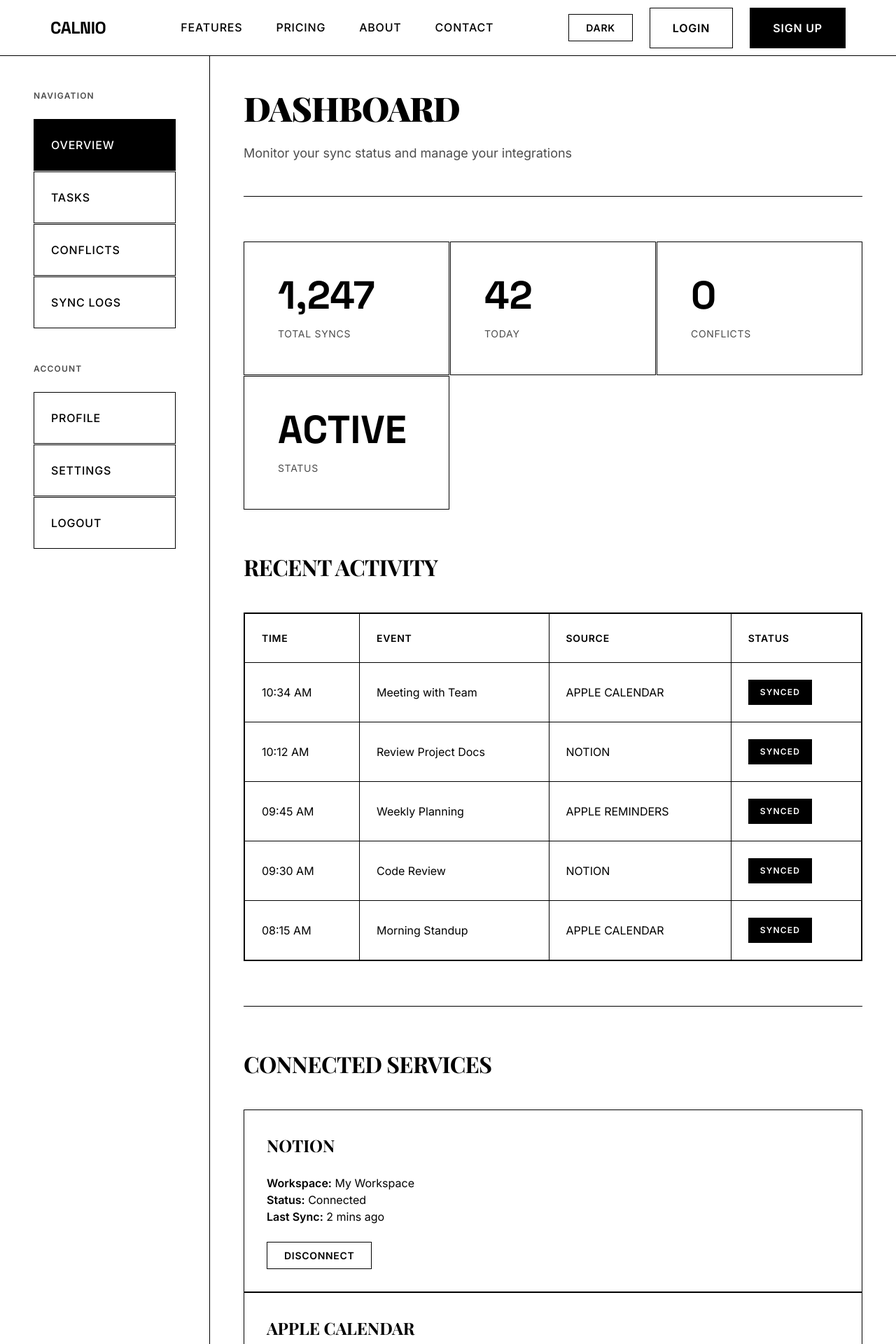
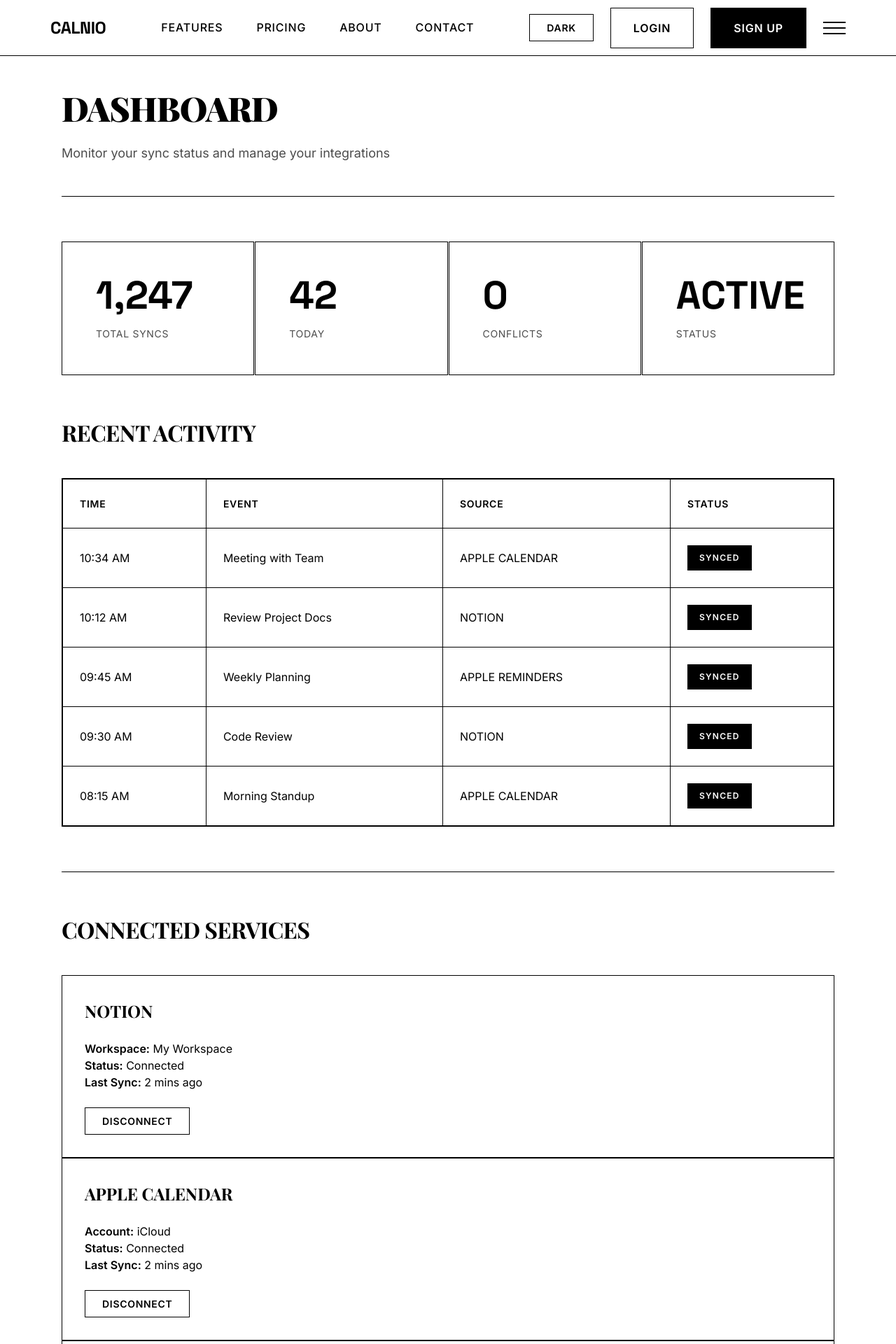
Before and after one commit to MyroslavRepin/Calnio, a FastAPI app: template frontend/templates/brutalist-dashboard.html in a window 1280 px wide. Shown: the top 1920 px of the page at 70% size. Run offline with FastAPI, Linux system fonts and the light colour scheme; the template is opened without the code that fills it, so the values that code supplies are empty; parts of the project's set-up code (start-up, migrations or seed data) failed here and were passed over.

Commit message:
Move sidebar navigation to burger menu and add task display from DB
Co-authored-by: MyroslavRepin <149539081+MyroslavRepin@users.noreply.github.com>

```diff
--- a/frontend/static/css/brutalist-layouts.css
+++ b/frontend/static/css/brutalist-layouts.css
@@ -102,6 +102,10 @@
   background: transparent;
 }
 
+.burger-menu:not(.hide-desktop) {
+  display: flex;
+}
+
 .burger-line {
   width: 100%;
   height: 2px;
@@ -260,6 +287,16 @@
   flex: 1;
   padding: var(--space-xl);
   overflow-x: hidden;
+}
+
+/* Fullwidth dashboard main (no sidebar) */
+.dashboard-main-fullwidth {
+  flex: 1;
+  padding: var(--space-xl);
+  overflow-x: hidden;
+  max-width: var(--container-max-width);
+  margin: 0 auto;
+  width: 100%;
 }
 
 .dashboard-header {
--- a/frontend/templates/brutalist-dashboard.html
+++ b/frontend/templates/brutalist-dashboard.html
@@ -2,35 +2,78 @@
 
 {% block title %}Dashboard - Calnio{% endblock %}
 
+{% block navigation %}
+<!-- Navigation -->
+<nav class="nav">
+  <div class="nav-container">
+    <!-- Logo -->
+    <a href="/" class="nav-logo">
+      CALNIO
+    </a>
+
+    <!-- Desktop Menu -->
+    <div class="nav-menu hide-mobile">
+      <a href="/#features" class="nav-link">FEATURES</a>
+      <a href="/#pricing" class="nav-link">PRICING</a>
+      <a href="/about" class="nav-link">ABOUT</a>
+      <a href="/contact" class="nav-link">CONTACT</a>
+    </div>
+
+    <!-- Actions -->
+    <div class="nav-actions">
+      <button class="theme-toggle" aria-label="Toggle theme">DARK</button>
+      {% if user %}
+      <a href="/dashboard" class="btn btn-primary">DASHBOARD</a>
+      {% else %}
+      <a href="/login" class="btn hide-mobile">LOGIN</a>
+      <a href="/signup" class="btn btn-primary">SIGN UP</a>
+      {% endif %}
+
+      <!-- Burger Menu (always visible for dashboard navigation) -->
+      <button class="burger-menu" aria-label="Toggle menu">
+        <span class="burger-line"></span>
+        <span class="burger-line"></span>
+        <span class="burger-line"></span>
+      </button>
+    </div>
+  </div>
+</nav>
+
+<!-- Mobile Navigation Overlay with Dashboard Navigation -->
+<div class="nav-mobile-overlay">
+  <!-- Dashboard Navigation Section -->
+  <div class="nav-mobile-section">
+    <div class="nav-mobile-section-title">NAVIGATION</div>
+    <a href="/dashboard" class="nav-mobile-link">OVERVIEW</a>
+    <a href="/dashboard/tasks" class="nav-mobile-link">TASKS</a>
+    <a href="/dashboard/conflicts" class="nav-mobile-link">CONFLICTS</a>
+    <a href="/dashboard/logs" class="nav-mobile-link">SYNC LOGS</a>
+  </div>
+
+  <!-- Account Section -->
+  <div class="nav-mobile-section">
+    <div class="nav-mobile-section-title">ACCOUNT</div>
+    <a href="/dashboard/profile" class="nav-mobile-link">PROFILE</a>
+    <a href="/dashboard/settings" class="nav-mobile-link">SETTINGS</a>
+    <a href="/auth/logout" class="nav-mobile-link">LOGOUT</a>
+  </div>
+
+  <!-- Public Pages -->
+  <div class="nav-mobile-section">
+    <div class="nav-mobile-section-title">PAGES</div>
+    <a href="/#features" class="nav-mobile-link">FEATURES</a>
+    <a href="/#pricing" class="nav-mobile-link">PRICING</a>
+    <a href="/about" class="nav-mobile-link">ABOUT</a>
+    <a href="/contact" class="nav-mobile-link">CONTACT</a>
+  </div>
+</div>
+{% endblock %}
+
 {% block content %}
 
 <div class="dashboard">
-  <!-- Sidebar -->
-  <aside class="dashboard-sidebar">
-    <div class="dashboard-sidebar-content">
-      <div class="sidebar-section">
-        <div class="sidebar-title">NAVIGATION</div>
-        <nav class="sidebar-menu">
-          <a href="/dashboard" class="sidebar-link active">OVERVIEW</a>
-          <a href="/dashboard/tasks" class="sidebar-link">TASKS</a>
-          <a href="/dashboard/conflicts" class="sidebar-link">CONFLICTS</a>
-          <a href="/dashboard/logs" class="sidebar-link">SYNC LOGS</a>
-        </nav>
-      </div>
-
-      <div class="sidebar-section">
-        <div class="sidebar-title">ACCOUNT</div>
-        <nav class="sidebar-menu">
-          <a href="/dashboard/profile" class="sidebar-link">PROFILE</a>
-          <a href="/dashboard/settings" class="sidebar-link">SETTINGS</a>
-          <a href="/auth/logout" class="sidebar-link">LOGOUT</a>
-        </nav>
-      </div>
-    </div>
-  </aside>
-
   <!-- Main Content -->
-  <main class="dashboard-main">
+  <main class="dashboard-main-fullwidth">
     <!-- Dashboard Header -->
     <div class="dashboard-header">
       <h1 class="dashboard-title">DASHBOARD</h1>
@@ -155,6 +198,61 @@
       </div>
     </div>
 
+    <!-- My Tasks Section -->
+    <div class="content-section">
+      <h2 class="content-title">MY TASKS</h2>
+
+      {% if tasks %}
+      <div class="table-container">
+        <table class="table">
+          <thead>
+            <tr>
+              <th>TITLE</th>
+              <th>DESCRIPTION</th>
+              <th>PRIORITY</th>
+              <th>STATUS</th>
+              <th>DUE DATE</th>
+            </tr>
+          </thead>
+          <tbody>
+            {% for task in tasks %}
+            <tr>
+              <td><a href="{{ task.notion_url }}" target="_blank" rel="noopener">{{ task.title }}</a></td>
+              <td>{{ task.description or 'N/A' }}</td>
+              <td>
+                {% if task.priority %}
+                <span class="badge badge-inverse">{{ task.priority }}</span>
+                {% else %}
+                N/A
+                {% endif %}
+              </td>
+              <td>
+                {% if task.done %}
+                <span class="badge badge-inverse">DONE</span>
+                {% elif task.status %}
+                <span class="badge badge-inverse">{{ task.status }}</span>
+                {% else %}
+                <span class="badge badge-inverse">PENDING</span>
+                {% endif %}
+              </td>
+              <td>{{ task.end_date.strftime('%Y-%m-%d') if task.end_date else 'N/A' }}</td>
+            </tr>
+            {% endfor %}
+          </tbody>
+        </table>
+      </div>
+      {% else %}
+      <div class="card">
+        <div class="card-body">
+          <p>No tasks found. Connect your Notion workspace to sync your tasks.</p>
+          {% if OAuth_url %}
+          <a href="{{ OAuth_url }}" class="btn btn-primary">CONNECT NOTION</a>
+          {% endif %}
+        </div>
+      </div>
+      {% endif %}
+    </div>
+
     <!-- Quick Actions -->
     <div class="content-section">
       <h2 class="content-title">QUICK ACTIONS</h2>
```
Also changed, not shown: other parts of frontend/static/css/brutalist-layouts.css (+26 -3 lines).
